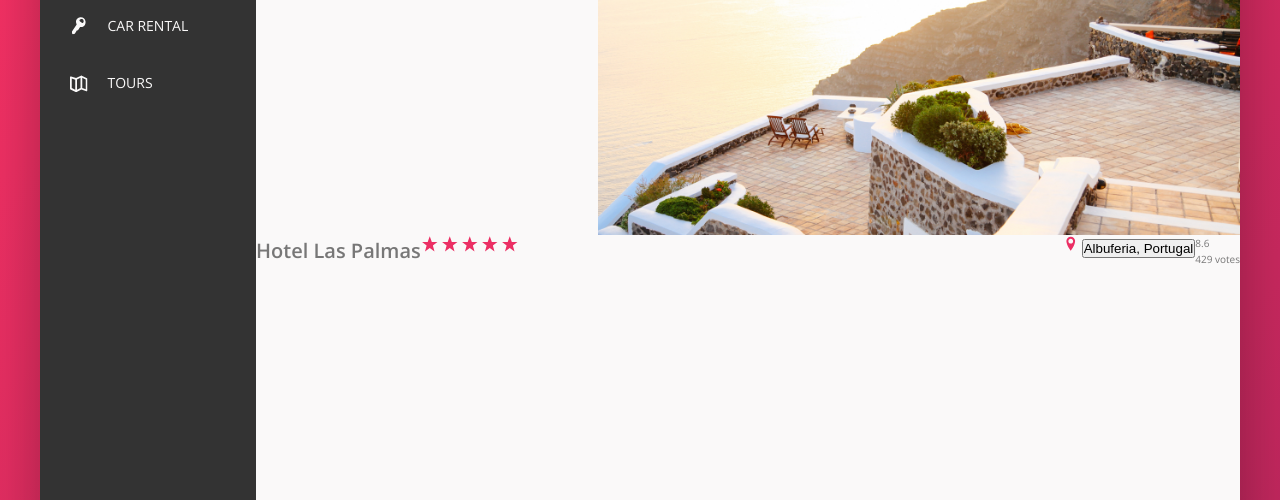
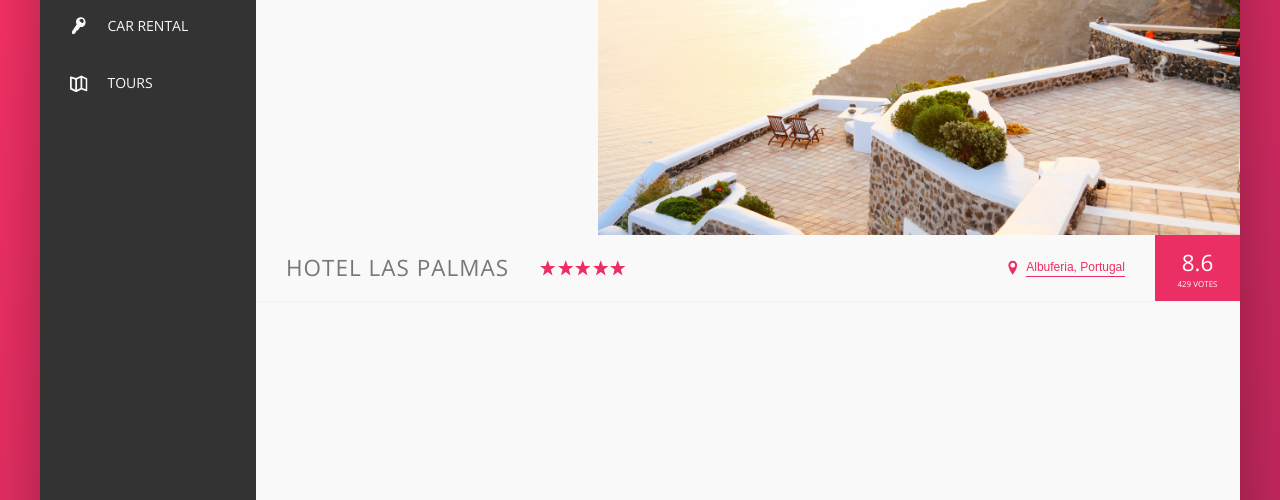
Before and after one commit to ehsanghorbani190/trillo, a website: page index.html in a window 1280 px wide. Shown: the part 300-800 px from the top of the page. Drawn offline with nearby package versions, Linux system fonts and the light colour scheme; files that its build step writes are made by us from their sources.

Commit message:
Finished overview heading part , added animated button

```diff
--- a/sass/_components.scss
+++ b/sass/_components.scss
@@ -187,10 +187,18 @@
 //Overview Section
 .overview {
 	display: flex;
+	align-items: center;
+	border-bottom: 1px solid var(--color-grey-light-2);
 	&__heading {
+		font-size: 2.25rem;
+		font-weight: 300;
+		text-transform: uppercase;
+		letter-spacing: 1px;
+		padding: 1.5rem 3rem;
 	}
 	&__stars {
 		margin-right: auto;
+		display: flex;
 	}
 	&__icon-star,
 	&__icon-location {
@@ -199,11 +207,68 @@
 		fill: var(--color-primary);
 	}
 	&__location {
+		font-size: 1.2rem;
+		display: flex;
+		align-items: center;
+	}
+	&__icon-location {
+		margin-right: 0.5rem;
 	}
 	&__rating {
+		background-color: var(--color-primary);
+		margin-left: 3rem;
+		color: white;
+		align-self: stretch;
+		padding: 0 2.25rem ;
+
+		display: flex;
+		flex-direction: column;
+		justify-content: center;
+		align-items: center;
 	}
 	&__rating-average {
+		font-size: 2.25rem;
+		font-weight: 300;
+		margin-bottom: -3px;
 	}
 	&__rating-count {
+		font-size: 0.8rem;
+		text-transform: uppercase;
 	}
 }
+///////////////////////////////////////////
+//Button inline
+.btn-inline {
+	border: none;
+	color: var(--color-primary);
+	font-size: inherit;
+	border-bottom: 1px solid currentColor;
+	padding-bottom: 2px;
+	display: inline-block;
+	background-color: transparent;
+	cursor: pointer;
+	transition: all 0.2s;
+	&:hover {
+		color: var(--color-grey-dark-1);
+	}
+	&:focus {
+		outline: none;
+		animation: pulsate 1s infinite;
+	}
+}
+
+// Btn Focus Animation
+@keyframes pulsate {
+	0% {
+		transform: scale(1);
+		box-shadow: none;
+	}
+	50% {
+		transform: scale(1.05);
+		box-shadow: 0 1rem 4rem rgba(black, 0.25);
+	}
+	100% {
+		transform: scale(1);
+		box-shadow: none;
+	}
+}
```
